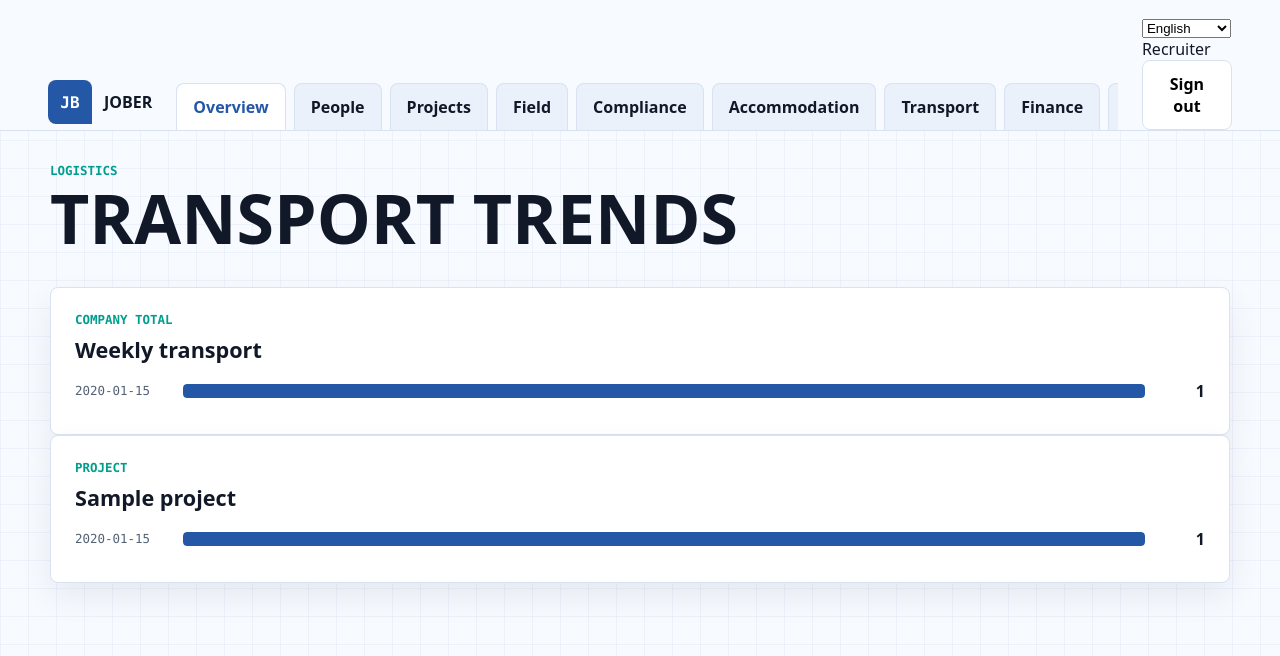
After one commit to syncmetricsro/hr_system, a Django app: page /en/transport/ in a window 1280 px wide. The commit adds this page. Shown: the top 656 px of the page. Run offline with Django 4.2, Linux system fonts and the light colour scheme; a user stored in the database is signed in; tables that the repository leaves empty hold one stand-in row (values such as "Sample post"); parts of the project's set-up code (start-up, migrations or seed data) failed here and were passed over.

Commit message:
Phase 3: transport trends (weekly headcount bar charts)
- logistics.transport_trends: last-12-weeks headcount per project + company
  total per week (§11.10), rendered as dependency-free CSS bars (no JS lib).
- Transport nav tab + /transport/. i18n SK/HU/UK.

Verified: ruff clean, 151 unit tests pass (2 new).

Co-Authored-By: Claude Opus 4.8 <noreply@anthropic.com>

```diff
--- a/apps/logistics/views.py
+++ b/apps/logistics/views.py
@@ -1,4 +1,6 @@
 from __future__ import annotations
+
+from collections import defaultdict
 
 from django.contrib import messages
 from django.contrib.auth.decorators import login_required
@@ -9,7 +11,13 @@ from django.utils.translation import gettext as _
 from django.views.decorators.http import require_POST
 
 from apps.accounts.permissions import Action, require_action
-from apps.logistics.models import Accommodation, EquipmentIssue, EquipmentItem, Room
+from apps.logistics.models import (
+    Accommodation,
+    EquipmentIssue,
+    EquipmentItem,
+    Room,
+    TransportWeek,
+)
 from apps.logistics.services import (
     CapacityError,
     assign_room,
@@ -20,6 +28,41 @@ from apps.logistics.services import (
 )
 from apps.people.models import Person
 from apps.projects.models import Project
+
+
+@login_required
+def transport_trends(request: HttpRequest) -> TemplateResponse:
+    """Weekly transport headcount trends per project + company total (plan §11.10).
+
+    Rendered as dependency-free CSS bars (no JS charting library)."""
+    weeks = sorted(set(TransportWeek.objects.values_list("week_start", flat=True)))[-12:]
+    rows = TransportWeek.objects.filter(week_start__in=weeks).select_related("project")
+
+    by_project: dict = defaultdict(dict)
+    totals = {week: 0 for week in weeks}
+    max_headcount = 1
+    for row in rows:
+        by_project[row.project][row.week_start] = row.headcount
+        totals[row.week_start] += row.headcount
+        max_headcount = max(max_headcount, row.headcount)
+    max_total = max(list(totals.values()) or [1]) or 1
+
+    def pct(value: int, ceiling: int) -> int:
+        return int(value * 100 / ceiling) if ceiling else 0
+
+    series = []
+    for project, week_map in by_project.items():
+        series.append({
+            "project": project,
+            "weeks": [
+                {"week": w, "headcount": week_map.get(w, 0), "pct": pct(week_map.get(w, 0), max_headcount)}
+                for w in weeks
+            ],
+        })
+    company = [{"week": w, "total": totals[w], "pct": pct(totals[w], max_total)} for w in weeks]
+    return TemplateResponse(
+        request, "pages/transport_trends.html", {"series": series, "company": company},
+    )
 
 
 @login_required
--- a/config/urls.py
+++ b/config/urls.py
@@ -47,6 +47,7 @@ urlpatterns += i18n_patterns(
     path("people/<int:person_pk>/issue-equipment/", logistics_views.issue_equipment_view, name="issue_equipment"),
     path("equipment/<int:issue_pk>/return/", logistics_views.return_equipment_view, name="return_equipment"),
     path("projects/<int:project_pk>/transport/", logistics_views.record_transport_view, name="record_transport"),
+    path("transport/", logistics_views.transport_trends, name="transport_trends"),
     path("finance/", finance_views.finance_summary, name="finance_summary"),
     path("finance/record/", finance_views.record_month, name="finance_record"),
     path("intake/start/", intake_views.intake_start, name="intake_start"),
--- a/static/src/css/app.css
+++ b/static/src/css/app.css
@@ -337,6 +337,40 @@ a.metric-card:hover {
   margin-left: var(--space-3);
 }
 
+.trend-row {
+  display: grid;
+  grid-template-columns: 6rem 1fr 3rem;
+  align-items: center;
+  gap: var(--space-3);
+  margin-bottom: var(--space-2);
+}
+
+.trend-label {
+  font-family: var(--font-mono);
+  font-size: 0.78rem;
+  color: #526174;
+}
+
+.bar {
+  display: block;
+  height: 14px;
+  background: var(--line);
+  border-radius: 4px;
+  overflow: hidden;
+}
+
+.bar-fill {
+  display: block;
+  height: 100%;
+  background: var(--cobalt);
+  border-radius: 4px;
+}
+
+.trend-value {
+  font-weight: 800;
+  text-align: right;
+}
+
 dd {
   margin: var(--space-1) 0 0;
   font-weight: 800;
--- a/templates/layouts/base.html
+++ b/templates/layouts/base.html
@@ -28,6 +28,7 @@
         <a class="folder-tab" href="{% url 'trials_queue' %}">{% trans "Field" %}</a>
         <a class="folder-tab" href="{% url 'compliance_list' %}">{% trans "Compliance" %}</a>
         <a class="folder-tab" href="{% url 'accommodation_list' %}">{% trans "Accommodation" %}</a>
+        <a class="folder-tab" href="{% url 'transport_trends' %}">{% trans "Transport" %}</a>
         {% can 'finance.view_summary' as may_finance %}
         {% if may_finance %}<a class="folder-tab" href="{% url 'finance_summary' %}">{% trans "Finance" %}</a>{% endif %}
         <a class="folder-tab" href="#spravy">{% trans "Messages" %}</a>
--- /dev/null
+++ b/templates/pages/transport_trends.html
@@ -0,0 +1,41 @@
+{% extends "layouts/base.html" %}
+{% load i18n %}
+
+{% block title %}{% trans "Transport trends" %} · Jober{% endblock %}
+
+{% block content %}
+<section class="page-head">
+  <p class="eyebrow">{% trans "Logistics" %}</p>
+  <h1>{% trans "Transport trends" %}</h1>
+</section>
+
+{% if company %}
+<section class="panel">
+  <p class="eyebrow">{% trans "Company total" %}</p>
+  <h2>{% trans "Weekly transport" %}</h2>
+  {% for w in company %}
+    <div class="trend-row">
+      <span class="trend-label">{{ w.week|date:"Y-m-d" }}</span>
+      <span class="bar"><span class="bar-fill" style="width: {{ w.pct }}%"></span></span>
+      <span class="trend-value">{{ w.total }}</span>
+    </div>
+  {% endfor %}
+</section>
+
+{% for s in series %}
+<section class="panel">
+  <p class="eyebrow">{% trans "Project" %}</p>
+  <h2>{{ s.project.name }}</h2>
+  {% for w in s.weeks %}
+    <div class="trend-row">
+      <span class="trend-label">{{ w.week|date:"Y-m-d" }}</span>
+      <span class="bar"><span class="bar-fill" style="width: {{ w.pct }}%"></span></span>
+      <span class="trend-value">{{ w.headcount }}</span>
+    </div>
+  {% endfor %}
+</section>
+{% endfor %}
+{% else %}
+<section class="panel"><p>{% trans "No transport data." %}</p></section>
+{% endif %}
+{% endblock %}
```
Also changed, not shown: BUILD_JOURNAL.md (+7 -0 lines), tests/test_transport_trends.py (added, +30 -0 lines), locale/hu/LC_MESSAGES/django.po, locale/sk/LC_MESSAGES/django.po, locale/uk/LC_MESSAGES/django.po, 3 other files.
